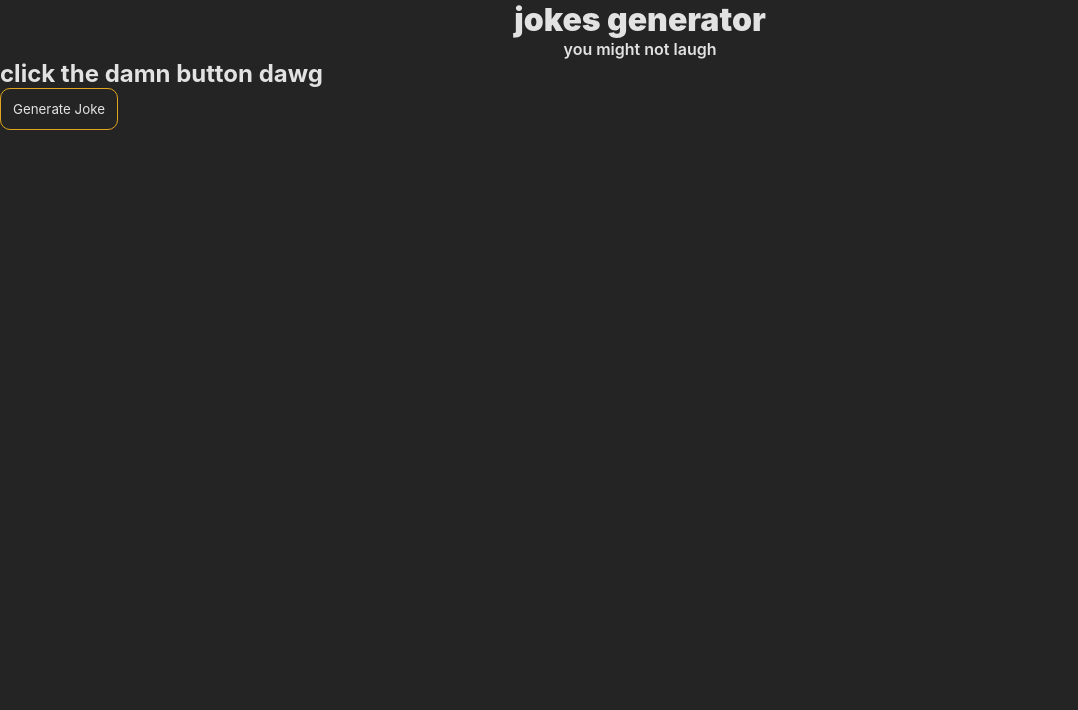
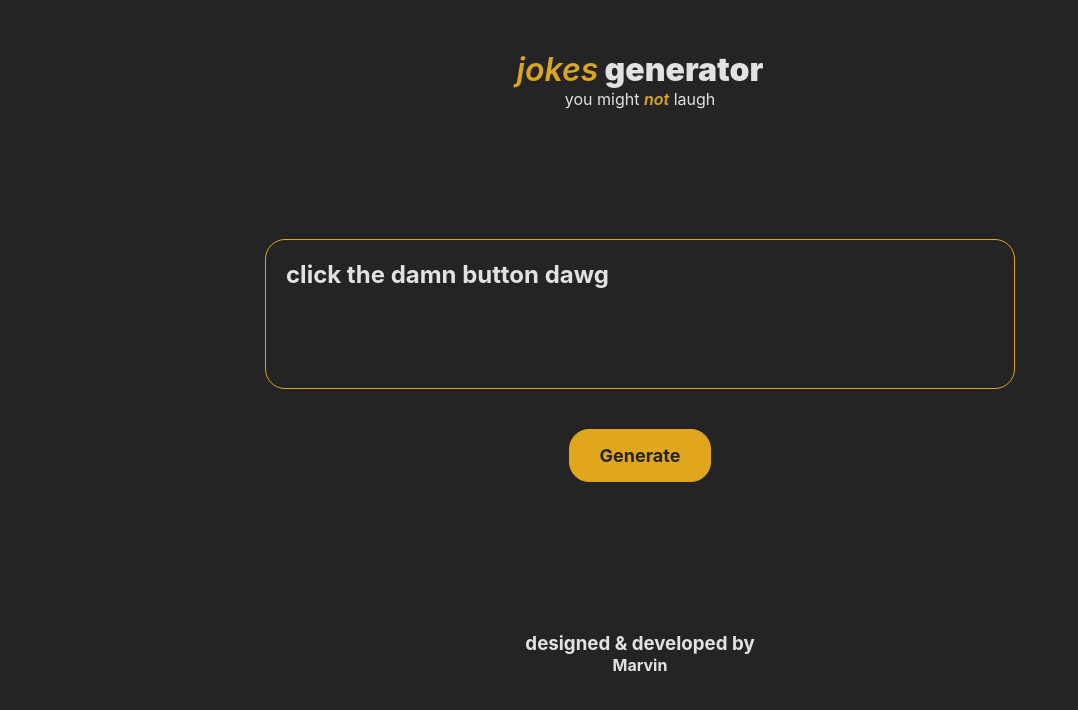
Before and after one commit to marvinraj/jokes-generator, a React (Vite) app: page / in a window 1280 px wide. Shown: the top 710 px of the page, without its empty margins (0-1078 px from the left). Built offline with nearby package versions, Linux system fonts and the light colour scheme.

Commit message:
completed styling for every component except footer

```diff
--- a/src/App.jsx
+++ b/src/App.jsx
@@ -1,11 +1,13 @@
 import Header from './components/Header'
 import Joke from './components/Joke'
+import Footer from './components/Footer'
 
 function App() {
   return (
     <div>
       <Header/>
       <Joke/>
+      <Footer/>
     </div>
   )
 }
--- /dev/null
+++ b/src/components/Footer.jsx
@@ -0,0 +1,12 @@
+import React from 'react'
+
+function Footer() {
+  return (
+    <div className='footer'>
+        <h3>designed & developed by</h3>
+        <h4>Marvin</h4>
+    </div>
+  )
+}
+
+export default Footer
--- a/src/components/Header.jsx
+++ b/src/components/Header.jsx
@@ -3,7 +3,7 @@ import React from 'react'
 function Header() {
   return (
     <div className='header'>
-        <h1>jokes generator</h1>
+        <h1><span>jokes</span> generator</h1>
         <p>you might <span>not</span> laugh</p>
     </div>
   )
--- a/src/components/Joke.jsx
+++ b/src/components/Joke.jsx
@@ -15,9 +15,11 @@ function Joke() {
     }
 
     return (
-        <div>
-            <h2>{joke}</h2>
-            <button onClick={fetchAPI}>Generate Joke</button>
+        <div className='joke-card'>
+            <div className="container">
+                <h2>{joke}</h2>
+            </div>
+            <button onClick={fetchAPI}>Generate</button>
         </div>
     )
 }
--- a/src/index.css
+++ b/src/index.css
@@ -14,19 +14,61 @@
   display: flex;
   flex-direction: column;
   align-items: center;
+  padding: 50px 0;
 }
 
 .header h1{
   font-weight: 900;
 }
 
-.header p{
+.header span{
+  font-style: italic;
   font-weight: 600;
+  color: goldenrod;
 }
 
-/* button */
+.header p{
+  font-weight: 400;
+}
+
+/* joke */
+.joke-card{
+  display: flex;
+  flex-direction: column;
+  align-items: center;
+}
+
+.container{
+  width: 750px;
+  height: 150px;
+  border: 0.5px solid #e0a61e;
+  border-radius: 20px;
+  margin-top: 80px;
+  margin-bottom: 40px;
+}
+
+.container h2{
+  margin: 20px;
+}
+
 button{
   border: 1px solid #e0a61e;
-  padding: 12px;
-  border-radius: 10px;
+  background-color: #e0a61e;
+  color:#242424;
+  font-size: 18px;
+  font-weight: 700;
+  padding: 15px 30px;
+  border-radius: 20px;
 }
+
+button:hover{
+  border: 1px solid #e8ca85;
+  background-color: #e8ca85;
+  color:#242424;
+}
+
+/* footer */
+.footer{
+  text-align: center;
+  margin-top: 150px;
+}
```
